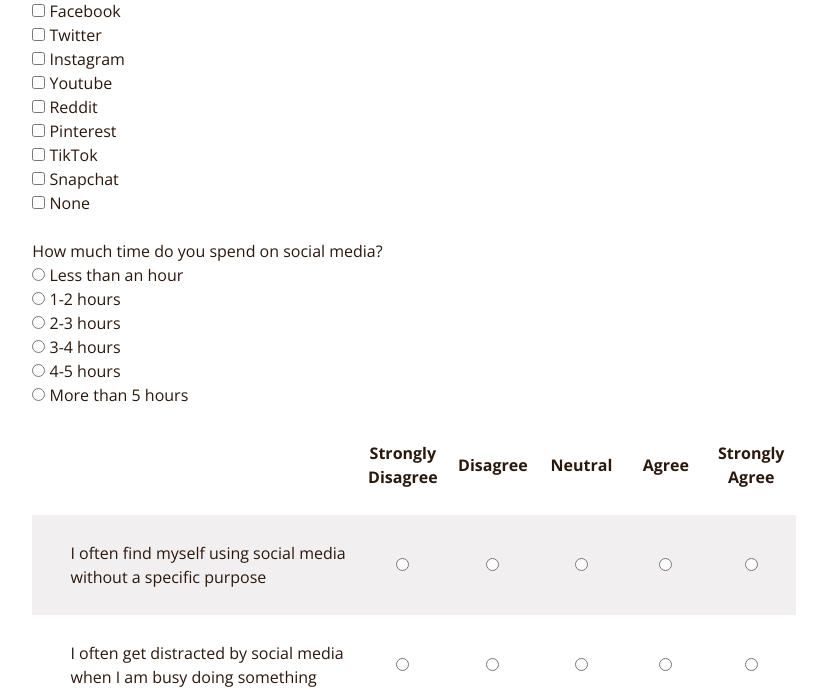
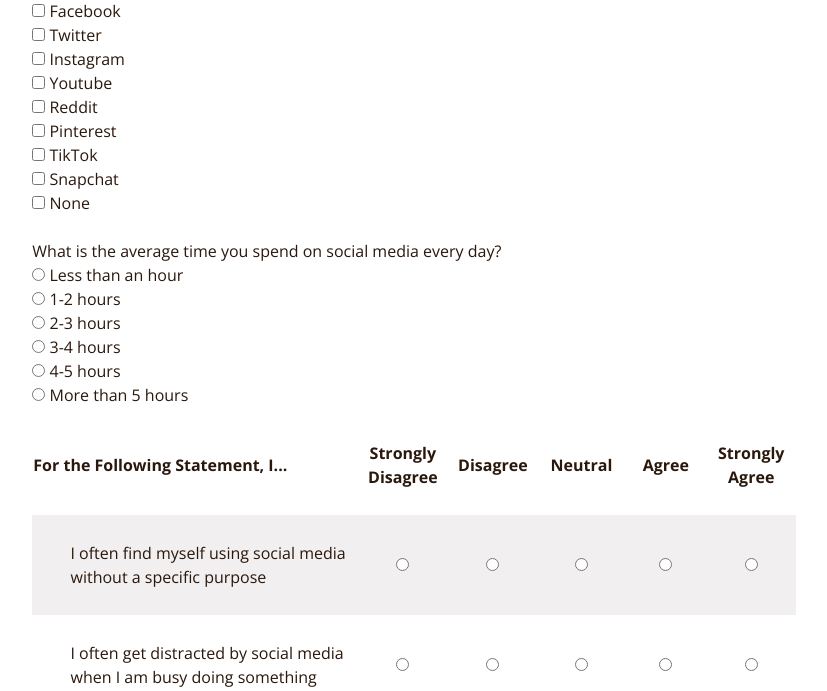
Before and after one commit to cjh242/intexwebsite, a Node server app: page /survey in a window 1280 px wide. Shown: the part 1062-1753 px from the top of the page, without its empty margins (226-1053 px from the left). Run offline with Node 20, Linux system fonts and the light colour scheme; some libraries are stand-ins or nearby versions.

Commit message:
survey text updates

```diff
--- a/views/survey.ejs
+++ b/views/survey.ejs
@@ -275,7 +275,7 @@
 
               <div class="form-group mt-3" class="jaden-survey">
 
-                <label for="timeDuration">How much time do you spend on social media?</label>
+                <label for="timeDuration">What is the average time you spend on social media every day?</label>
                 <br>
                 <label>
                     <input type="radio" name="timeDuration" value="Less than an Hour" required> Less than an hour
@@ -304,7 +304,7 @@
               <div class="bottomSurvey" >
                 <table class ="jadenTable">
                 <tr>
-                    <th></th>
+                    <th>For the Following Statement, I...</th>
                     <th class = "jadenHeader">Strongly Disagree</th>
                     <th class = "jadenHeader">Disagree</th>
                     <th class = "jadenHeader">Neutral</th>
```
